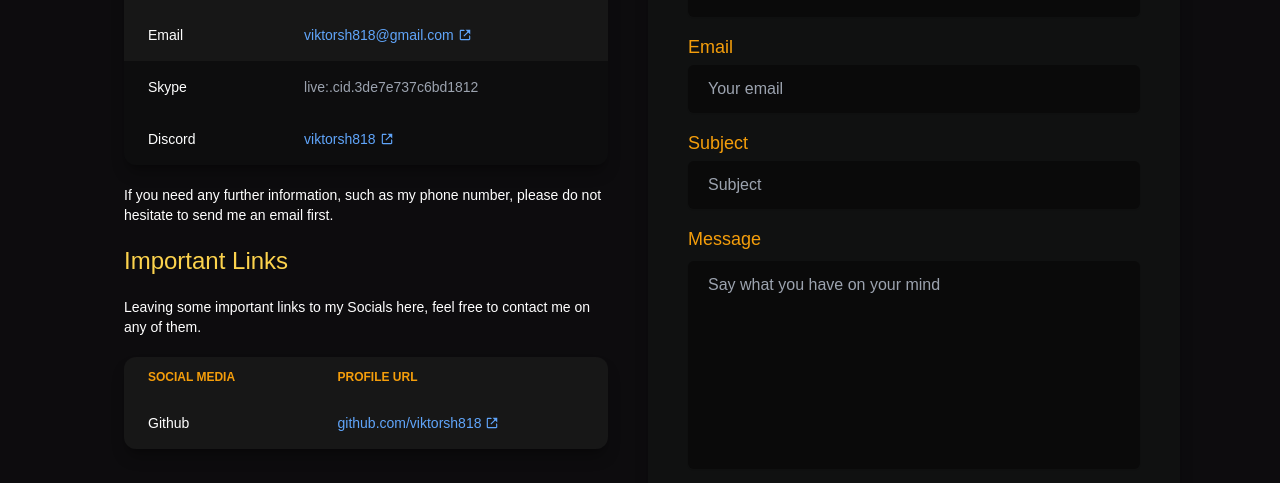
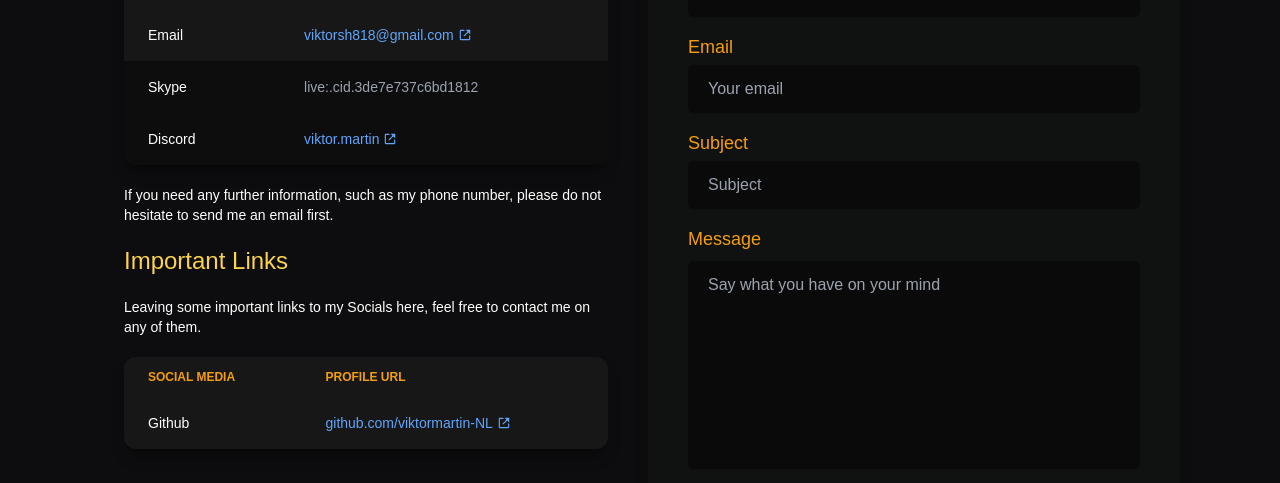
Before and after one commit to viktormartin-nl/viktormartin-nl.github.io, a React (Create React App) app: page / in a window 1280 px wide. Shown: the part 6243-6726 px from the top of the page. Built offline with nearby package versions, Linux system fonts and the light colour scheme; the HTML template or start-up script is replaced by a standard one.

Commit message:
edit the github and personal website name

```diff
--- a/package.json
+++ b/package.json
@@ -1,7 +1,7 @@
 {
   "name": "portfolio-viktor-martin",
   "version": "0.1.0",
-  "homepage": "https://viktorsh818.github.io",
+  "homepage": "https://viktormartin-NL.github.io",
   "private": true,
   "dependencies": {
     "@heroicons/react": "^2.1.1",
@@ -21,8 +21,8 @@
   },
   "scripts": {
     "start": "react-scripts start",
-    "predeploy" : "npm run build",
-    "deploy" : "gh-pages -d build",
+    "predeploy": "npm run build",
+    "deploy": "gh-pages -d build",
     "build": "react-scripts build",
     "test": "react-scripts test",
     "eject": "react-scripts eject"
--- a/src/components/contact/ContactDetails.jsx
+++ b/src/components/contact/ContactDetails.jsx
@@ -84,7 +84,7 @@ const ContactDetails = () => {
                     href="https://discord.com/users/1144378857277898813"
                     className="font-normal text-blue-700 dark:text-blue-400 dark:hover:text-blue-500 hover:text-blue-800 flex items-center"
                   >
-                    viktorsh818{" "}
+                    viktor.martin{" "}
                     <span className="ml-1">
                       <BiLinkExternal />
                     </span>
@@ -139,10 +139,10 @@ const ContactDetails = () => {
                 </th>
                 <td className="px-6 py-4">
                   <a
-                    href="https://www.github.com/viktorsh818"
+                    href="https://www.github.com/viktormartin-NL"
                     className="font-normal text-blue-700 dark:text-blue-400 dark:hover:text-blue-500 hover:text-blue-800  flex items-center"
                   >
-                    github.com/viktorsh818
+                    github.com/viktormartin-NL
                     <span className="ml-1">
                       <BiLinkExternal />
                     </span>
--- a/src/components/footer/AppFooter.jsx
+++ b/src/components/footer/AppFooter.jsx
@@ -7,12 +7,12 @@ const socialLinks = [
   {
     id: 1,
     icon: <FiGlobe />,
-    url: "https://viktorsh818.github.io/",
+    url: "https://viktormartin-NL.github.io/",
   },
   {
     id: 2,
     icon: <FiGithub />,
-    url: "https://www.github.com/viktorsh818",
+    url: "https://www.github.com/viktormartin-NL",
   },
   {
     id: 3,
--- a/src/components/footer/AppFooterCopyright.jsx
+++ b/src/components/footer/AppFooterCopyright.jsx
@@ -4,7 +4,7 @@ function AppFooterCopyright() {
 			<div className="text-lg text-ternary-dark dark:text-ternary-light">
 				&copy; {new Date().getFullYear()}
 				{/* <a
-					href="https://viktorsh818.github.io"
+					href="https://viktormartin-NL.github.io"
 					target="__blank"
 					className="hover:underline hover:text-indigo-600 dark:hover:text-indigo-300 ml-1 duration-500"
 				>
@@ -12,7 +12,7 @@ function AppFooterCopyright() {
 				</a> */}
 				<span> -</span>
 				<a
-					href="https://github.com/viktorsh818"
+					href="https://github.com/viktormartin-NL"
 					target="__blank"
 					className="text-secondary-dark dark:text-secondary-light font-medium uppercase hover:underline hover:text-indigo-600 dark:hover:text-indigo-300 ml-1 duration-500"
 				>
```
